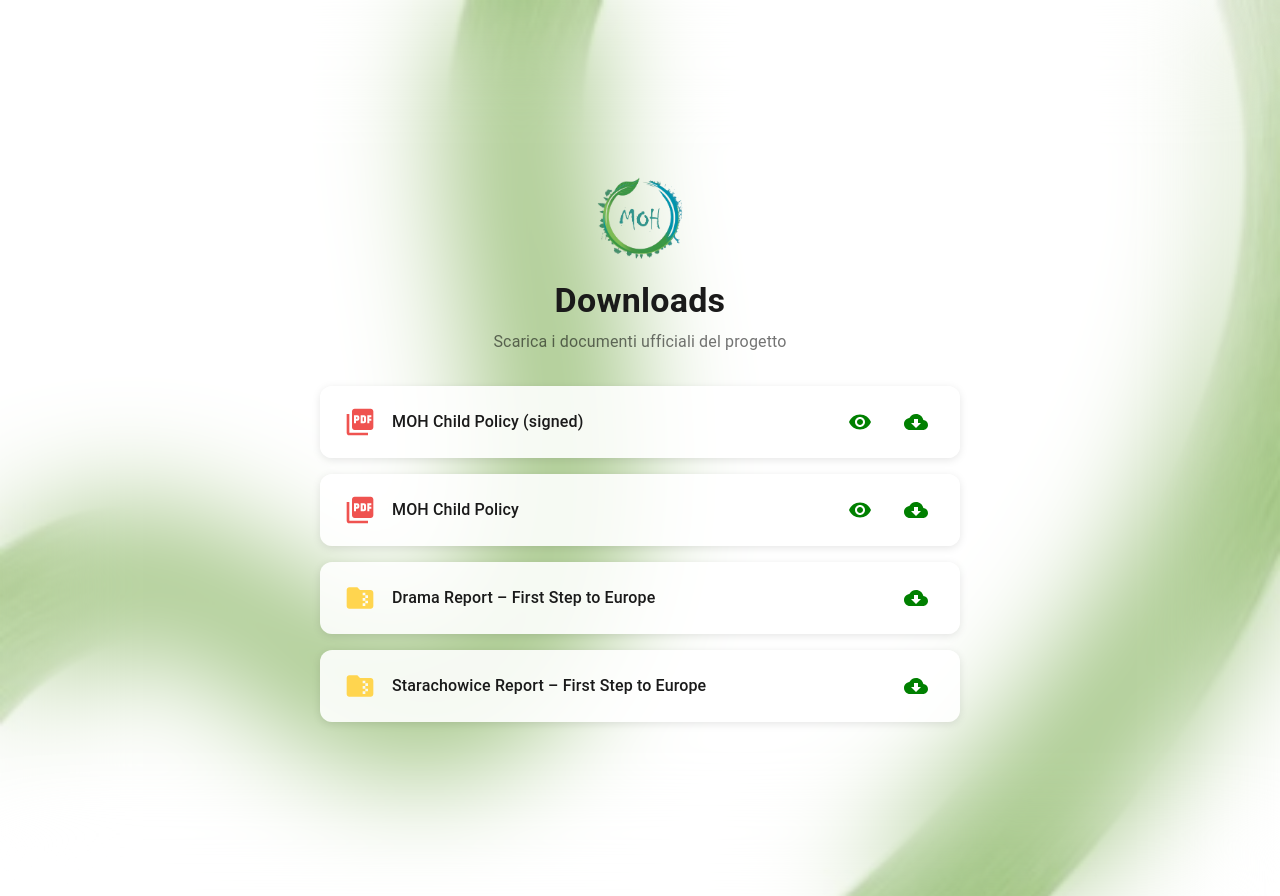
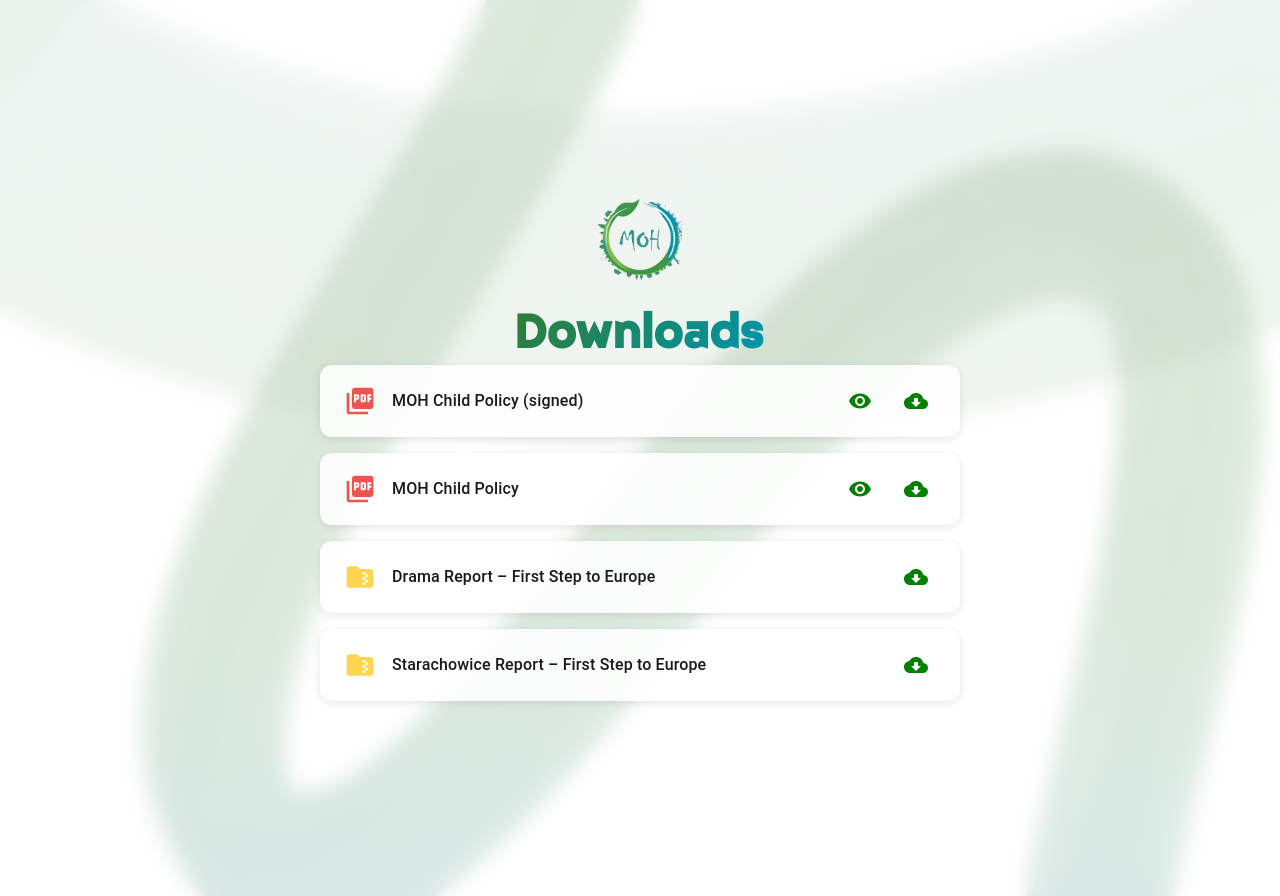
Before and after one commit to riccardo-cozzi/moh-website, a React (Create React App) app: page /download in a window 1280 px wide. Built offline with nearby package versions, Linux system fonts and the light colour scheme.

Commit message:
fixed styles

```diff
--- a/src/components/Banner.js
+++ b/src/components/Banner.js
@@ -9,6 +9,8 @@
     Typography
 } from '@mui/material';
 import { gradientTitle } from '../styles';
+
+
 
 const Banner = () => {
     const [width, setWidth] = useState(window.innerWidth);
@@ -59,7 +61,8 @@
                                 // display:"flex"
                             }}>
                                 <Typography variant="h1" fontSize={40} align='center' sx={{ ...gradientTitle, width: '100%' }}>
-                                    Mobility Opportunities <br/> Happening
+                                    {/* Mobility Opportunities <br/> Happening */}
+                                    Website in construction
                                 </Typography>
                         </Grid>
                     </Grid>
@@ -74,7 +77,8 @@
                                 display:"flex"
                             }}>
                                 <Typography variant="h1" fontSize={100} sx={gradientTitle}>
-                                    Mobility <br/> Opportunities <br/> Happening
+                                    {/* Mobility <br/> Opportunities <br/> Happening */}
+                                    Website in construction
                                 </Typography>
                         </Grid>
 
--- a/src/components/Contacts.js
+++ b/src/components/Contacts.js
@@ -2,6 +2,7 @@
 import config from '../config.json';
 import { LanguageContext } from '../multilang/LanguageContext';
 import { getText } from '../multilang/Texts';
+import { GRADIENT, gradientButtonSx, gradientTitle } from '../styles';
 import {
     Box,
     Stack,
@@ -131,9 +132,8 @@
               PaperProps={{sx: {height: 700, width: 600, overflow: 'hidden', borderRadius: 5}}}
             >
                 <DialogTitle>
-                    <Stack direction={"row"} spacing={40}>
-                        <Typography fontSize={40}>Contact us!</Typography>
-
+                    <Stack direction={"row"} justifyContent="space-between" alignItems="center">
+                        <Typography fontSize={30} sx={gradientTitle}>{getText("contact_card_title", language.id)}</Typography>
                         <Typography color="gray">
                             <CloseIcon sx={{cursor:"pointer"}} onClick={handleClose}/>
                         </Typography>
@@ -162,7 +162,15 @@
                             </Typography>
                         </Stack>
 
-                        <Button onClick={handleSend} fullWidth size="large" variant='contained'>{getText("contact_send_button", language.id)}</Button>
+                        <Button
+                            onClick={handleSend}
+                            fullWidth
+                            size="large"
+                            variant='contained'
+                            sx={gradientButtonSx}
+                        >
+                            {getText("contact_send_button", language.id)}
+                        </Button>
                     </Stack>
 
                 </DialogContent>
@@ -170,25 +178,6 @@
             </Dialog>
 
 
-          {/* <Snackbar
-            open={sent}
-            autoHideDuration={3000}
-            onClose={handleCloseSnack}
-            message="This Snackbar will be dismissed in 5 seconds."
-            severity="success"
-            variant="outlined"
-            >
-                <Alert
-                    onClose={handleCloseSnack}
-                    severity="success"
-                    variant="outlined"
-                    sx={{ width: '100%', backgroundColor:"rgba(0, 255, 0, 0.2)" }}
-                >
-                    Your message has been sent succesfully
-                </Alert>
-            </Snackbar> */}
-
-
     </>
 }
 
--- a/src/pages/DownloadPage.js
+++ b/src/pages/DownloadPage.js
@@ -7,6 +7,7 @@
 import FolderZipIcon from '@mui/icons-material/FolderZip';
 import VisibilityIcon from '@mui/icons-material/Visibility';
 import config from '../config.json';
+import { gradientTitle } from '../styles';
 
 const getFileIcon = (filename) => {
     if (filename.endsWith('.zip'))
@@ -19,17 +20,19 @@
         <Box sx={{
             minHeight: '100vh',
             backgroundSize: 'cover',
+            backgroundPosition: 'center',
             backgroundImage: `url(${background})`,
             backgroundRepeat: 'no-repeat',
         }}>
             <Box sx={{
                 minHeight: '100vh',
-                backdropFilter: 'blur(60px)',
+                backdropFilter: 'blur(10px)',
+                backgroundColor: 'rgba(255, 255, 255, 0.75)',
                 display: 'flex',
                 flexDirection: 'column',
                 alignItems: 'center',
                 justifyContent: 'center',
-                px: { xs: 2, sm: 4 },
+                px: { xs: 2, sm: 6, md: 10 },
                 py: 6,
             }}>
                 {/* Header */}
@@ -38,11 +41,8 @@
                     alt="logo"
                     style={{ width: 90, height: 90, marginBottom: 16 }}
                 />
-                <Typography variant="h4" sx={{ color: '#1a1a1a', fontWeight: 'bold', mb: 1 }}>
+                <Typography variant="h3" align="center" sx={{ ...gradientTitle, mb: 1 }}>
                     Downloads
-                </Typography>
-                <Typography variant="body1" sx={{ color: 'rgba(0,0,0,0.55)', mb: 4, textAlign: 'center' }}>
-                    Scarica i documenti ufficiali del progetto
                 </Typography>
 
                 {/* File cards */}
--- a/src/styles.js
+++ b/src/styles.js
@@ -3,6 +3,7 @@
 
 const GRADIENT_START = '#2e7d32';
 const GRADIENT_END   = '#0094ae';
+export const GRADIENT = `linear-gradient(135deg, ${GRADIENT_START} 0%, ${GRADIENT_END} 100%)`;
 export const GRADIENT_ID = 'appBrandGradient';
 
 // ── testo ──────────────────────────────────────────────────────────────────
@@ -20,6 +21,20 @@
   fill: `url(#${GRADIENT_ID})`,
 };
 
+// ── bottone ────────────────────────────────────────────────────────────────
+export const gradientButtonSx = {
+  background: `linear-gradient(135deg, ${GRADIENT_START} 0%, ${GRADIENT_END} 100%)`,
+  borderRadius: '20px',
+  color: 'white',
+  fontWeight: 'bold',
+  boxShadow: 'none',
+  '&:hover': {
+    background: `linear-gradient(135deg, ${GRADIENT_START} 0%, ${GRADIENT_END} 100%)`,
+    filter: 'brightness(1.08)',
+    boxShadow: '0 4px 20px rgba(0,0,0,0.2)',
+  },
+};
+
 // Monta questo componente UNA SOLA VOLTA nell'albero (es. App.js)
 export const GradientSvgDef = () => (
   <svg width="0" height="0" style={{ position: 'absolute' }}>
```
Also changed, not shown: 1 other file (tests, documents, lock files or other folders).
